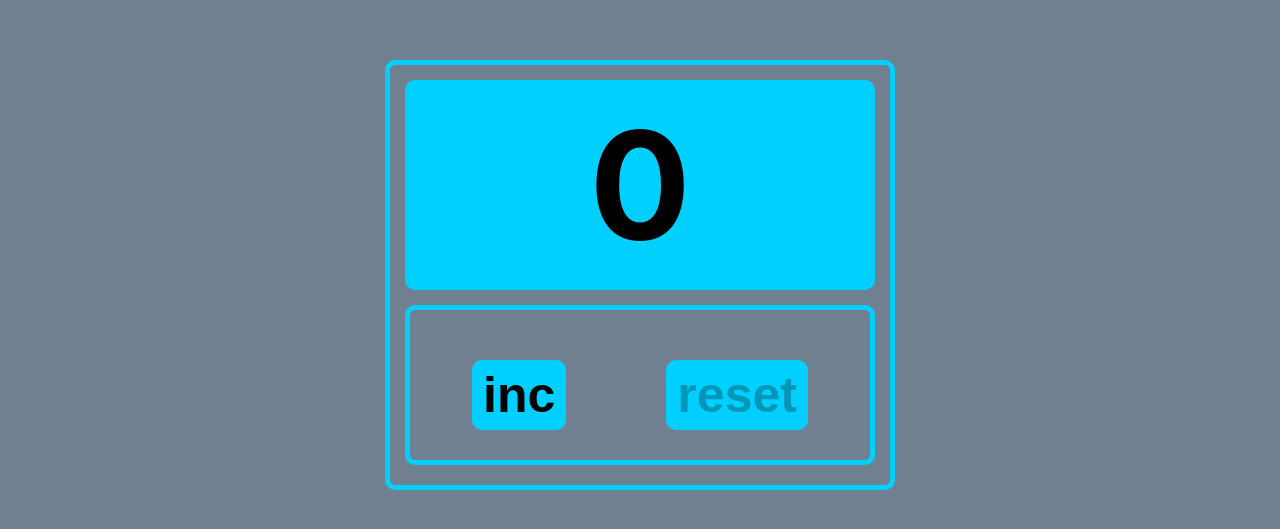
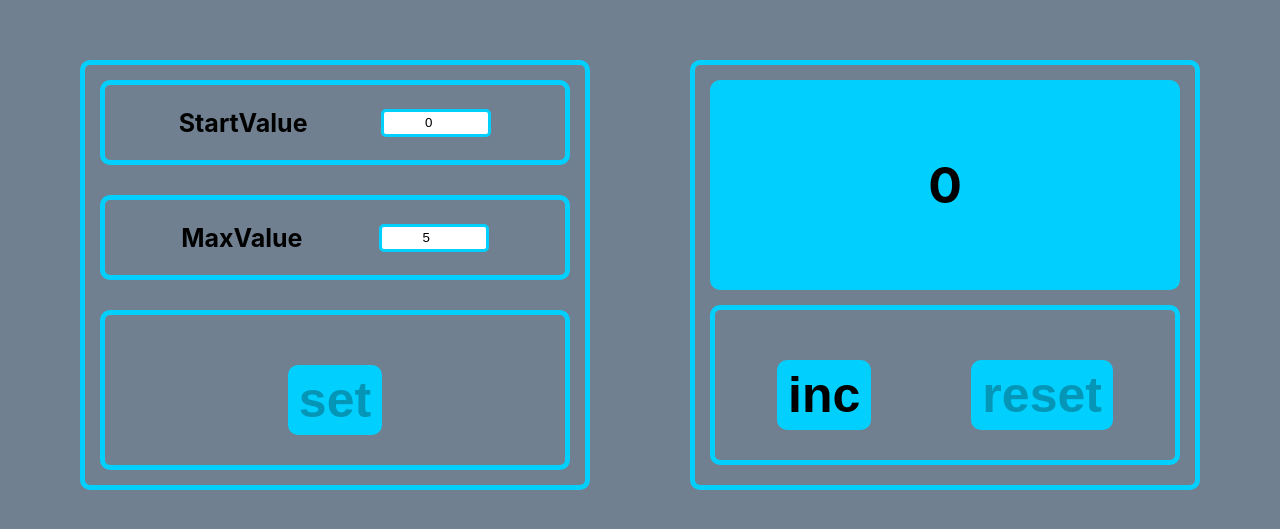
Before and after one commit to rybaaa/Counter1, a React (Create React App) app: page / in a window 1280 px wide. Shown: the part 125-654 px from the top of the page. Built offline with nearby package versions, Linux system fonts and the light colour scheme.

Commit message:
setting values for counter

```diff
--- a/src/App.css
+++ b/src/App.css
@@ -1,5 +1,6 @@
 .App {
   display: flex;
+  gap:100px;
   justify-content: center;
   align-items: center;
   background-color: slategrey;
--- a/src/App.tsx
+++ b/src/App.tsx
@@ -1,27 +1,62 @@
 import React, {useState} from 'react';
 import './App.css';
-import {Counter} from "./Counter";
+import {Counter} from "./Counters/Counter";
+import {CounterSet} from "./Counters/CounterSet";
 
 function App() {
 
-    const [count, setCount] = useState<number>(0)
+    const [startValue, setStartValue] = useState<number>(0)
+    const [maxValue, setMaxValue] = useState<number>(5)
+    const [offButton, setOffButton] = useState(true)
 
-    const incrementation = (count:number) => {
-        if (count === 5) {
+    const [count, setCount] = useState<number | string>(startValue)
+
+    const incrementation = (count: number | string) => {
+        if (count === maxValue) {
             setCount(count)
-        }else {
-            setCount(count+1)
+        } else {
+            setCount(+count + 1)
         }
     }
 
     const reset = () => {
-        setCount(0)
+        setCount(startValue)
+    }
+
+    const changeStartValue = (value: number) => {
+        setStartValue(value)
+        setOffButton(true)
+    }
+    const changeMaxValue = (value: number) => {
+        setMaxValue(value)
+        setOffButton(true)
+    }
+
+    const changeSetValue = (value: number | string) => {
+        setCount(value)
+        setOffButton(true)
+    }
+
+    const changeDisabledButton =()=>{
+        setOffButton(false)
     }
 
     return (
         <div className="App">
+            <CounterSet
+                startValue={startValue}
+                maxValue={maxValue}
+                count={count}
+                changeStartValue={changeStartValue}
+                changeMaxValue={changeMaxValue}
+                changeSetValue={changeSetValue}
+                offButton={offButton}
+                changeDisabledButton={changeDisabledButton}
+            />
             <Counter
-            count = {count}
+                startValue={startValue}
+                maxValue={maxValue}
+                count={count}
                 incrementation={incrementation}
                 reset={reset}
             />
--- a/src/Buttons/IncButton.tsx
+++ b/src/Buttons/IncButton.tsx
@@ -1,12 +1,13 @@
 import React from 'react';
-import s from "../Counter.module.css";
+import s from "../Counters/Counter.module.css";
 
 type IncButtonType = {
-    count:number
-    incrementation: (counter:number)=>void
+    maxValue: number
+    count: number | string
+    incrementation: (counter: number | string) => void
 }
 
-export const IncButton = (props:IncButtonType) => {
+export const IncButton = (props: IncButtonType) => {
     const onClickPlusHandler = () => {
         props.incrementation(props.count)
     }
@@ -16,8 +17,9 @@ export const IncButton = (props:IncButtonType) => {
             <button
                 className={s.button}
                 onClick={onClickPlusHandler}
-                disabled={props.count===5}
-            >inc</button>
+                disabled={props.count === props.maxValue || typeof props.count === 'string'}
+            >inc
+            </button>
         </div>
     );
 };
--- a/src/Buttons/ResetButton.tsx
+++ b/src/Buttons/ResetButton.tsx
@@ -1,12 +1,13 @@
 import React from 'react';
-import s from "../Counter.module.css";
+import s from "../Counters/Counter.module.css";
 
 type ResetButtonType = {
-    count:number
-    reset: ()=>void
+    startValue: number
+    count: number | string
+    reset: () => void
 }
 
-export const ResetButton = (props:ResetButtonType) => {
+export const ResetButton = (props: ResetButtonType) => {
     const onClickResetHandler = () => {
         props.reset()
     }
@@ -15,8 +16,9 @@ export const ResetButton = (props:ResetButtonType) => {
             <button
                 className={s.button}
                 onClick={onClickResetHandler}
-                disabled={props.count===0}
-            >reset</button>
+                disabled={props.count === props.startValue || typeof props.count === 'string'}
+            >reset
+            </button>
         </div>
     );
 };
--- /dev/null
+++ b/src/Buttons/SetButton.tsx
@@ -0,0 +1,24 @@
+import React from 'react';
+import s from "../Counters/Counter.module.css";
+
+type SetButtonType = {
+    startValue:number
+    changeSetValue: (value: number) => void
+    offButton:boolean
+}
+
+export const SetButton = (props:SetButtonType) => {
+    const onClickHandler = () => {
+        props.changeSetValue(props.startValue)
+    }
+    return (
+        <div>
+            <button
+                onClick={onClickHandler}
+                className={s.button}
+                disabled={props.offButton}
+            >set
+            </button>
+        </div>
+    );
+};
--- a/src/Counter.tsx
+++ /dev/null
@@ -1,35 +0,0 @@
-import React from 'react';
-import s from './Counter.module.css'
-import {IncButton} from "./Buttons/IncButton";
-import {ResetButton} from "./Buttons/ResetButton";
-
-type CounterType = {
-    count:number
-    incrementation: (counter:number)=>void
-    reset: ()=>void
-}
-
-
-export const Counter = (props:CounterType) => {
-
-    const red_color = props.count === 5? s.redcounter: s.counter
-
-    return (
-        <div className={s.header}>
-            <div className={red_color}>
-                {props.count}
-            </div>
-            <div className={s.operations}>
-                <IncButton
-                count={props.count}
-                incrementation={props.incrementation}
-                />
-                <ResetButton
-                count={props.count}
-                reset={props.reset}
-                />
-            </div>
-
-        </div>
-    );
-};
--- a/src/Counter.module.css
+++ b/src/Counters/Counter.module.css
@@ -1,7 +1,7 @@
 .header {
     width: 500px;
     height: 420px;
-    font-size: 150px;
+    font-size: 50px;
     font-weight: bold;
     border: 5px solid #01d0ff;
     border-radius: 10px;
--- /dev/null
+++ b/src/Counters/Counter.tsx
@@ -0,0 +1,39 @@
+import React from 'react';
+import s from './Counter.module.css'
+import {IncButton} from "../Buttons/IncButton";
+import {ResetButton} from "../Buttons/ResetButton";
+
+type CounterType = {
+    startValue:number
+    maxValue: number
+    count: number | string
+    incrementation: (counter: number | string) => void
+    reset: () => void
+}
+
+
+export const Counter = (props: CounterType) => {
+
+    const red_color = props.count === props.maxValue|| props.count === 'Invalid value!' ? s.redcounter : s.counter
+
+    return (
+        <div className={s.header}>
+            <div className={red_color}>
+                {props.count}
+            </div>
+            <div className={s.operations}>
+                <IncButton
+                    maxValue={props.maxValue}
+                    count={props.count}
+                    incrementation={props.incrementation}
+                />
+                <ResetButton
+                    startValue={props.startValue}
+                    count={props.count}
+                    reset={props.reset}
+                />
+            </div>
+
+        </div>
+    );
+};
--- /dev/null
+++ b/src/Counters/CounterSet.module.css
@@ -0,0 +1,60 @@
+.header {
+    width: 500px;
+    height: 420px;
+    font-size: 25px;
+    font-weight: bold;
+    border: 5px solid #01d0ff;
+    border-radius: 10px;
+    display: flex;
+    flex-direction: column;
+}
+
+.counter {
+    display: flex;
+    border: 5px solid #01d0ff;
+    border-radius: 10px;
+    margin: 15px;
+    height: 200px;
+    align-items: center;
+    justify-content: space-evenly;
+}
+
+.operations {
+    display: flex;
+    justify-content: center;
+    border: 5px solid #01d0ff;
+    border-radius: 10px;
+    margin:15px;
+    height: 150px;
+}
+
+.button {
+    display: flex;
+    border: 5px solid #01d0ff;
+    background-color: #01d0ff;
+    margin:50px;;
+    height:70px;
+    border-radius: 10px;
+    font-size: 50px;
+    font-weight: bold;
+    cursor: pointer;
+    align-items: center;
+    justify-content: center;
+}
+
+.input {
+    text-align: center;
+    width: 100px;
+    height: 20px;
+    border: 3px solid #01d0ff;
+    border-radius: 5px;
+}
+
+.redInput {
+    text-align: center;
+    border-radius: 5px;
+    width: 100px;
+    height: 20px;
+    border: 3px solid red;
+    background-color: rgba(235, 103, 125, .5);
+}
--- /dev/null
+++ b/src/Counters/CounterSet.tsx
@@ -0,0 +1,69 @@
+import React, {ChangeEvent} from 'react';
+import s from './CounterSet.module.css'
+import {SetButton} from "../Buttons/SetButton";
+
+type CounterType = {
+    startValue: number
+    maxValue: number
+    count: number | string
+    changeStartValue: (value: number) => void
+    changeMaxValue: (value: number) => void
+    changeSetValue: (value: number | string) => void
+    offButton: boolean
+    changeDisabledButton: () => void
+}
+
+export const CounterSet = (props: CounterType) => {
+
+    const onChangeHandlerStartValue = (e: ChangeEvent<HTMLInputElement>) => {
+        if (+e.currentTarget.value < 0 || +e.currentTarget.value >= props.maxValue) {
+            props.changeStartValue(+e.currentTarget.value)
+            props.changeSetValue('Invalid value!')
+        } else {
+            props.changeStartValue(+e.currentTarget.value)
+            props.changeSetValue('Press Set ')
+            props.changeDisabledButton()
+        }
+    }
+    const onChangeHandlerMaxValue = (e: ChangeEvent<HTMLInputElement>) => {
+        if (+e.currentTarget.value < 0 || +e.currentTarget.value <= props.startValue){
+            props.changeMaxValue(+e.currentTarget.value)
+            props.changeSetValue('Invalid value!')
+        } else {
+            props.changeMaxValue(+e.currentTarget.value)
+            props.changeSetValue('Press Set ')
+            props.changeDisabledButton()
+        }
+
+    }
+
+    const input = props.count === 'Invalid value!'? s.redInput : s.input
+
+    return (
+        <div className={s.header}>
+            <div className={s.counter}>
+                StartValue
+                <input
+                    className={input}
+                    onChange={onChangeHandlerStartValue}
+                    defaultValue={props.startValue}
+                    type={"number"}/>
+            </div>
+            <div className={s.counter}>
+                MaxValue
+                <input
+                    className={input}
+                    onChange={onChangeHandlerMaxValue}
+                    defaultValue={props.maxValue}
+                    type={"number"}/>
+            </div>
+            <div className={s.operations}>
+                <SetButton
+                    startValue={props.startValue}
+                    changeSetValue={props.changeSetValue}
+                    offButton={props.offButton}
+                />
+            </div>
+        </div>
+    );
+};
```
Lines whose indentation alone changed are shown as unchanged.
